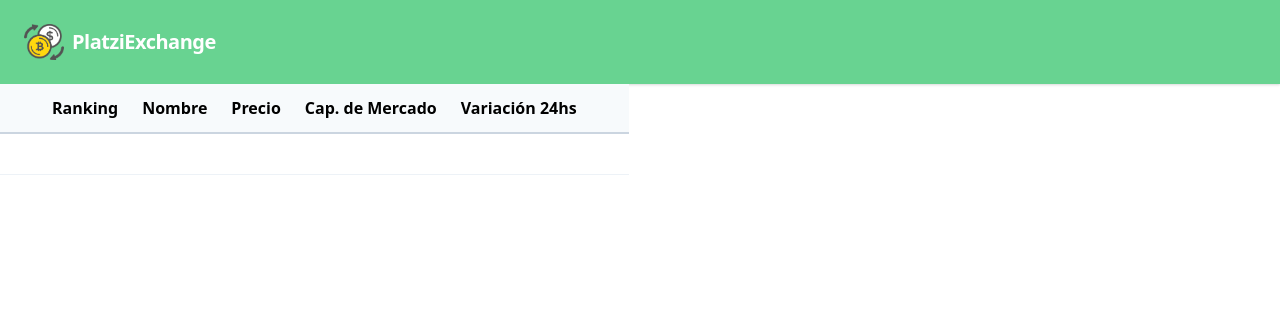
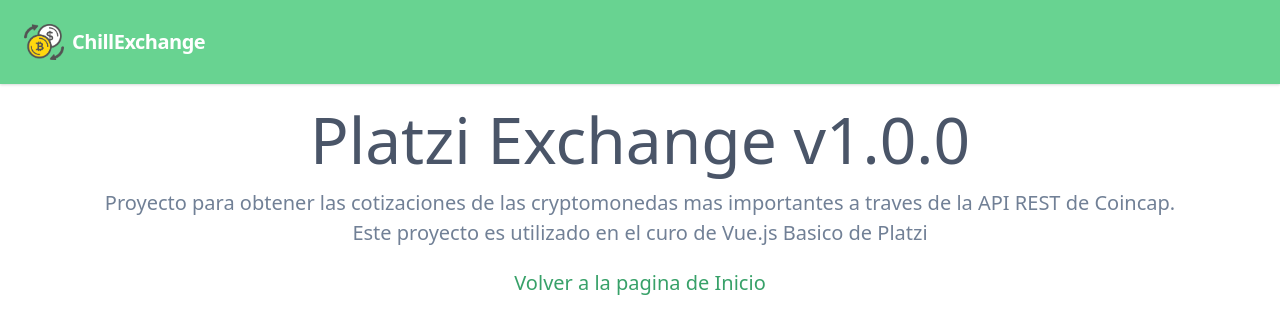
Before and after one commit to ChillMarin/chill-exchange, a Vue app: page /about in a window 1280 px wide. Shown: the top 334 px of the page. Built offline with nearby package versions, Linux system fonts and the light colour scheme.

Commit message:
Hicimos integracion de vue-router bien de pinga y dejamos algunas clases de vue con alguito

```diff
--- a/package.json
+++ b/package.json
@@ -10,7 +10,8 @@
   "dependencies": {
     "core-js": "^3.6.5",
     "tailwindcss": "^1.1.2",
-    "vue": "^2.6.11"
+    "vue": "^2.6.11",
+    "vue-router": "^3.5.1"
   },
   "devDependencies": {
     "@ianaya89/vue-cli-plugin-tailwind": "~1.1.0",
--- a/src/App.vue
+++ b/src/App.vue
@@ -1,19 +1,18 @@
 <template>
   <main>
     <px-header />
-    <px-assets-table />
+    <router-view class="container px-5 sm:px-20 py-2 flex justify-center" />
   </main>
 </template>
 
 <script>
 import PxHeader from "@/components/PxHeader";
-import PxAssetsTable from "@/components/PxAssetsTable";
+
 
 export default {
   name: "App",
   components: {
-    PxHeader,
-    PxAssetsTable,
+    PxHeader
   },
 };
 </script>
--- a/src/components/PxHeader.vue
+++ b/src/components/PxHeader.vue
@@ -4,7 +4,7 @@
       <nav class="flex items-center justify-between flex-wrap bg-green-400 p-6">
         <div class="flex items-center flex-shrink-0 text-white mr-6">
           <px-icon class="mr-2" />
-          <span class="font-semibold text-xl tracking-tight">PlatziExchange</span>
+          <span class="font-semibold text-xl tracking-tight">ChillExchange</span>
         </div>
         <div class="hidden sm:block w-full block flex-grow lg:flex lg:items-center lg:w-auto">
           <div class="text-sm lg:flex-grow"></div>
--- a/src/main.js
+++ b/src/main.js
@@ -1,9 +1,12 @@
 import Vue from "vue";
 import App from "./App.vue";
-import "@/assets/css/tailwind.css"
+import "@/assets/css/tailwind.css";
+//Me traigo router para que funcione aqui
+import router from "@/router";
 
 Vue.config.productionTip = false;
 
 new Vue({
-  render: (h) => h(App),
+  router,
+  render: h => h(App),
 }).$mount("#app");
--- /dev/null
+++ b/src/router.js
@@ -0,0 +1,32 @@
+import Vue from "vue";
+import Router from "vue-router";
+
+import Home from "@/views/Home";
+import About from "@/views/About";
+import Error from "@/views/Error";
+
+Vue.use(Router);
+
+export default new Router({
+  mode: "history",
+
+  routes: [
+    {
+      path: "/",
+      name: "home",
+      component: Home,
+    },
+
+    {
+      path: "/about",
+      name: "about",
+      component: About,
+    },
+
+    {
+      path: "*",
+      name: "error",
+      component: Error,
+    },
+  ],
+});
--- /dev/null
+++ b/src/views/About.vue
@@ -0,0 +1,15 @@
+<template>
+  <div class="flex-col items-center">
+    <h1 class="text-gray-700 text-6xl">Platzi Exchange v1.0.0</h1>
+    <p class="text-gray-600 text-xl text-center">
+      Proyecto para obtener las cotizaciones de las cryptomonedas mas
+      importantes a traves de la API REST de Coincap.
+      <br />Este proyecto es utilizado en el curo de Vue.js Basico de Platzi
+    </p>
+
+    <router-link
+      to="/"
+      class="mt-5 text-xl text-green-600 hover:underline"
+    >Volver a la pagina de Inicio</router-link>
+  </div>
+</template>
--- /dev/null
+++ b/src/views/Error.vue
@@ -0,0 +1,9 @@
+<template>
+  <div class="flex-col items-center">
+    <h1 class="text-gray-700 text-6xl uppercase">error</h1>
+    <router-link
+      class="mt-5 text-xl text-green-600 hover:underline"
+      to="/"
+    >Volver a la página de Inicio</router-link>
+  </div>
+</template>
--- /dev/null
+++ b/src/views/Home.vue
@@ -0,0 +1,15 @@
+<template>
+    <div>
+        <px-assets-table/>
+    </div>
+</template>
+
+<script>
+import PxAssetsTable from "@/components/PxAssetsTable";
+
+export default {
+  name: "Home",
+
+  components: { PxAssetsTable },
+}
+</script>
```
Also changed, not shown: 1 other file (tests, documents, lock files or other folders).
